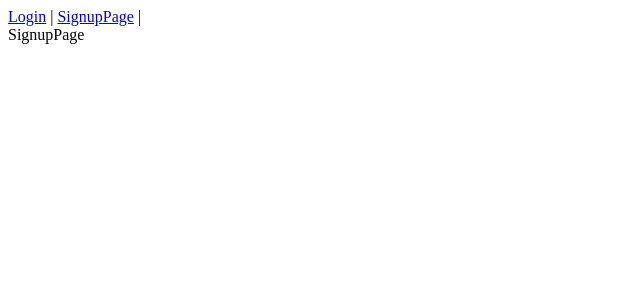
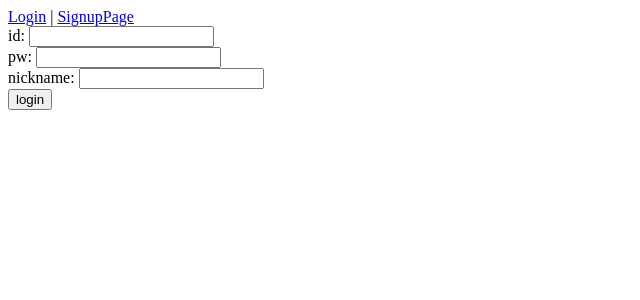
Before and after one commit to sungchul09/vue-login, a Vue app: page /signup in a window 1280 px wide. Shown: the top 300 px of the page, without its empty margins (0-640 px from the left). Built offline with nearby package versions, Linux system fonts and the light colour scheme.

Commit message:
feat: login form 마크업

```diff
--- a/src/App.vue
+++ b/src/App.vue
@@ -1,17 +1,18 @@
 <template>
 	<div>
-		<header>
-			<router-link to="/login">Login</router-link> |
-			<router-link to="/signup">SignupPage</router-link> |
-		</header>
-		<router-view></router-view>
+		<app-header />
+		<router-view />
 	</div>
 </template>
 
 <script>
+import AppHeader from '@/components/common/AppHeader.vue'
+
 export default {
 	name: 'App',
-	components: {},
+	components: {
+		AppHeader,
+	},
 }
 </script>
 
--- /dev/null
+++ b/src/components/SignupForm.vue
@@ -0,0 +1,23 @@
+<template>
+	<form>
+		<div>
+			<label for="username">id: </label>
+			<input id="username" type="text" />
+		</div>
+		<div>
+			<label for="password">pw: </label>
+			<input id="password" type="text" />
+		</div>
+		<div>
+			<label for="nickname">nickname: </label>
+			<input id="nickname" type="text" />
+		</div>
+		<button type="submit">login</button>
+	</form>
+</template>
+
+<script>
+export default {}
+</script>
+
+<style></style>
--- a/src/components/common/AppHeader.vue
+++ b/src/components/common/AppHeader.vue
@@ -1,5 +1,8 @@
 <template>
-	<div>header</div>
+	<header>
+		<router-link to="/login">Login</router-link> |
+		<router-link to="/signup">SignupPage</router-link>
+	</header>
 </template>
 
 <script>
--- a/src/views/SignupPage.vue
+++ b/src/views/SignupPage.vue
@@ -1,9 +1,16 @@
 <template>
-	<div>SignupPage</div>
+	<div>
+		<signup-form />
+	</div>
 </template>
 
 <script>
-export default {}
+import SignupForm from '@/components/SignupForm.vue'
+export default {
+	components: {
+		SignupForm,
+	},
+}
 </script>
 
 <style></style>
```
Also changed, not shown: 1 other file (tests, documents, lock files or other folders).
